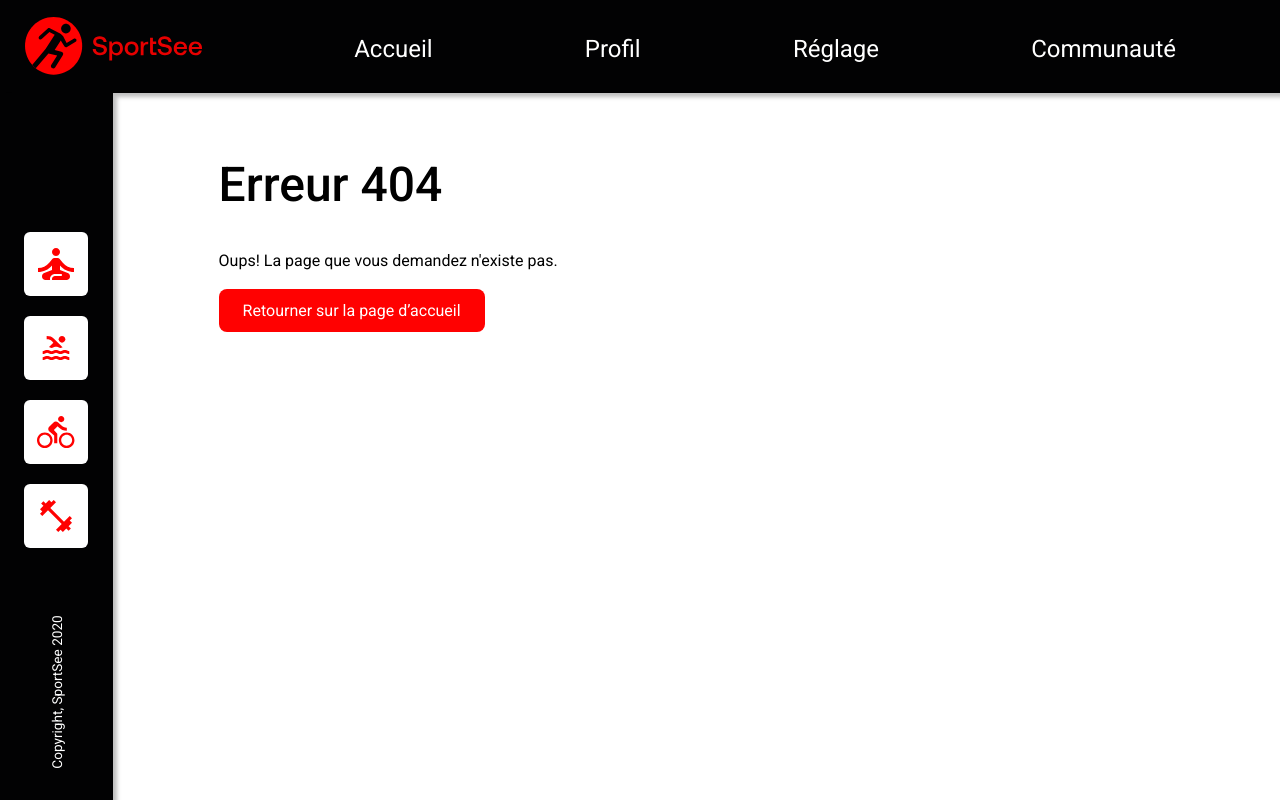
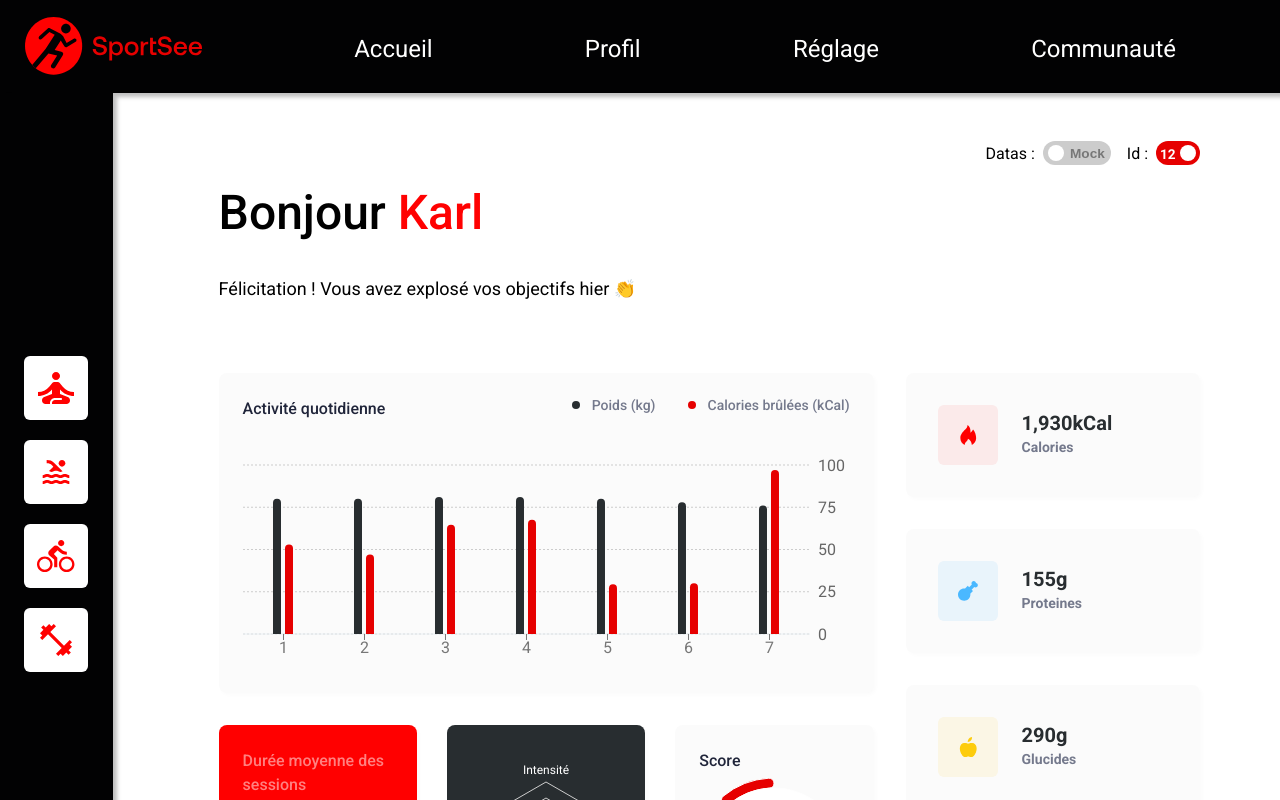
Before and after one commit to JeanBaptisteCalzia/SportSee-Front, a React (Vite) app: page /user/1 in a window 1280 px wide. Before the commit this address had no page. Shown: the top 800 px of the page. Built offline with nearby package versions, Linux system fonts and the light colour scheme.

Commit message:
Add TopBar component

```diff
--- a/src/App.jsx
+++ b/src/App.jsx
@@ -18,6 +18,7 @@
           <Header />
           <div className="wrapper">
             <SideBar />
+            <section className="main-content">
               <Routes>
                 <Route path="/" element={<Home />} />
                 <Route path="/user/:id" element={<User />} />
@@ -25,6 +26,7 @@
                 <Route path="/social" element={<Social />} />
                 <Route path="*" element={<Error />} />
               </Routes>
+            </section>
           </div>
         </UserProvider>
       </ApiProvider>
--- a/src/App.scss
+++ b/src/App.scss
@@ -60,16 +60,16 @@
   }
 }
 
-main {
+.main-content {
   width: 100%;
   padding: 1rem 1rem;
 
   @media only screen and (min-width: 1024px) {
-    padding: 2.5rem 2.5rem;
+    padding: 1.5rem 2.5rem;
   }
 
   @media only screen and (min-width: 1200px) {
-    padding: 4.25rem 5rem 5rem 6.625rem;
+    padding: 1.5rem 5rem 5rem 6.625rem;
   }
 }
 
--- a/src/components/ToggleBtn/toggleBtn.scss
+++ b/src/components/ToggleBtn/toggleBtn.scss
@@ -105,7 +105,7 @@
 
 .toggle {
   position: relative;
-  float: right;
+  // float: right;
   display: flex;
   align-items: center;
 
--- /dev/null
+++ b/src/components/TopBar/index.jsx
@@ -0,0 +1,24 @@
+import ToggleBtn from "../../components/ToggleBtn";
+import { useContext } from "react";
+import { ApiContext, UserContext } from "../../utils/Context";
+
+import "./topBar.scss";
+
+/**
+ * Render Sidebar with secondary navigation and copyright
+ * @return { JSX.Element }
+ */
+
+function TopBar() {
+  const { data, setData } = useContext(ApiContext);
+  const { userId, initUserIdInContext, swithUserId } = useContext(UserContext);
+
+  return (
+    <section className="top-bar">
+      <ToggleBtn id="api" label="Datas" onClick={() => setData(!data)} />
+      <ToggleBtn id="id" label="Id" onClick={() => swithUserId()} />
+    </section>
+  );
+}
+
+export default TopBar;
--- /dev/null
+++ b/src/components/TopBar/topBar.scss
@@ -0,0 +1,5 @@
+.top-bar {
+  display: flex;
+  justify-content: flex-end;
+  padding: 1.5rem 0 1.5rem 0;
+}
--- a/src/pages/User/index.jsx
+++ b/src/pages/User/index.jsx
@@ -1,4 +1,5 @@
 import { useParams } from "react-router-dom";
+import TopBar from "../../components/TopBar/";
 import Error from "../../components/Error";
 import KeyData from "../../components/KeyData";
 import Score from "../../components/Score";
@@ -9,7 +10,6 @@
 import iconChicken from "../../assets/icon/chicken.svg";
 import iconApple from "../../assets/icon/apple.svg";
 import iconCheeseburger from "../../assets/icon/cheeseburger.svg";
-import ToggleBtn from "../../components/ToggleBtn";
 import Loader from "../../components/Loader";
 import { fetchUserMainData } from "../../utils/api";
 import { fetchUserActivity } from "../../utils/api";
@@ -69,6 +69,7 @@
         setIsLoading(false);
       }
     }
+
     fetchData();
   }, [userId, data]);
 
@@ -82,11 +83,9 @@
     return <Error />;
   }
 
-  // If the id in url is not 12 or 18 display an error message
-  if (idInUrl !== userId) {
-    return <Error />;
-  } else {
-    return (
+  return (
+    <>
+      <TopBar />
       <main>
         {currentUser.map(({ id, userInfos, keyData, todayScore, score }) => (
           <div key={id}>
@@ -94,13 +93,6 @@
               <h1>
                 Bonjour <span>{userInfos.firstName}</span>
               </h1>
-              <ToggleBtn id="id" label="Id" onClick={() => swithUserId()} />
-              <ToggleBtn
-                id="api"
-                label="Datas"
-                onClick={() => setData(!data)}
-              />
-
               <p className="lead">
                 Félicitation ! Vous avez explosé vos objectifs hier 👏
               </p>
@@ -164,8 +156,8 @@
           </div>
         ))}
       </main>
-    );
-  }
+    </>
+  );
 }
 
 export default User;
```
Lines whose indentation alone changed are shown as unchanged.
